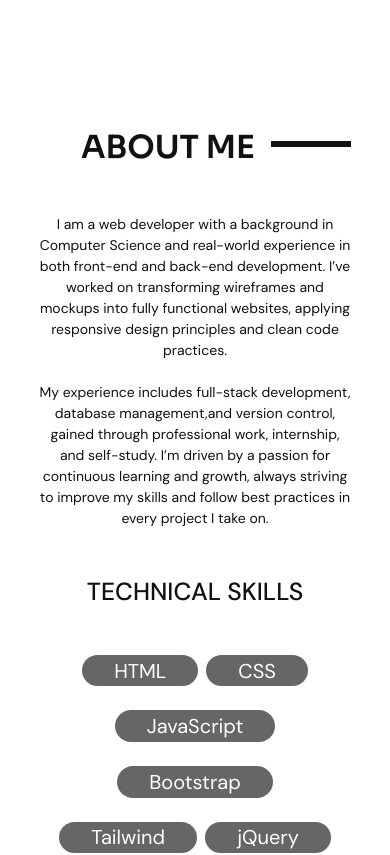
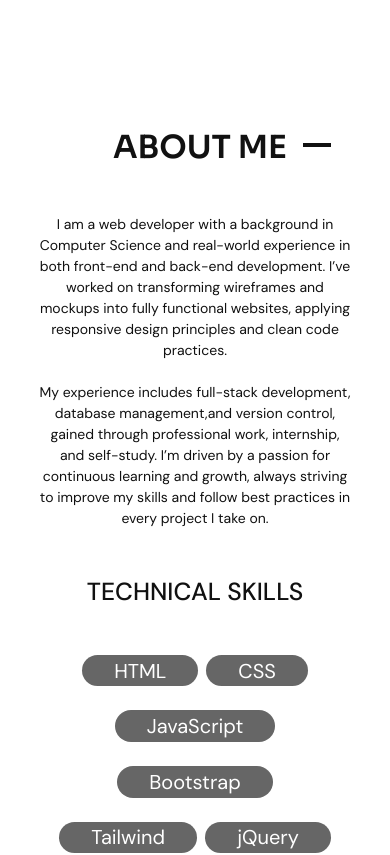
Before and after one commit to ArabellaJordan/Portfolio-v2, a Vue app: page / in a window 390 px wide. Shown: the part 940-1795 px from the top of the page. Built offline with nearby package versions, Linux system fonts and the light colour scheme.

Commit message:
responsive adjustment

```diff
--- a/src/assets/scss/components/_landing.scss
+++ b/src/assets/scss/components/_landing.scss
@@ -178,14 +178,25 @@
             text-align: right;
             transform: translateX(-6rem);
 
+            @include breakpoint-down(small) {
+                transform: translateX(-4rem);
+            }
+
             &::after {
                 content: "";
                 position: absolute;
                 bottom: 50%;
                 padding-left: 1rem;
-                border-bottom: 0.4rem solid var(--color-text);
                 width: 5rem;
                 margin-left: 1rem;
+                width: clamp(1rem, 1rem + 3vw, 5rem);
+                transform: translateX(1rem);
+                border-bottom: 0.4rem solid var(--color-text);
+
+                @include breakpoint-down(small) {
+                    transform: translateX(0);
+                    border-bottom: 0.3rem solid var(--color-text);
+                }
             }
         }
 
@@ -208,7 +219,7 @@
                 transform: translateX(-6rem);
 
                 @include breakpoint-down(small) {
-                    transform: translateX(-2rem);
+                    transform: translateX(-130%);
                     border-bottom: 0.3rem solid var(--color-text);
                 }
             }
--- a/src/assets/scss/style.css
+++ b/src/assets/scss/style.css
@@ -377,14 +377,27 @@
   text-align: right;
   transform: translateX(-6rem);
 }
+@media (max-width: 43.7485em) {
+  .section__title--right {
+    transform: translateX(-4rem);
+  }
+}
 .section__title--right::after {
   content: "";
   position: absolute;
   bottom: 50%;
   padding-left: 1rem;
-  border-bottom: 0.4rem solid var(--color-text);
   width: 5rem;
   margin-left: 1rem;
+  width: clamp(1rem, 1rem + 3vw, 5rem);
+  transform: translateX(1rem);
+  border-bottom: 0.4rem solid var(--color-text);
+}
+@media (max-width: 43.7485em) {
+  .section__title--right::after {
+    transform: translateX(0);
+    border-bottom: 0.3rem solid var(--color-text);
+  }
 }
 .section__title--left {
   transform: translateX(6rem);
@@ -405,7 +418,7 @@
 }
 @media (max-width: 43.7485em) {
   .section__title--left::before {
-    transform: translateX(-2rem);
+    transform: translateX(-130%);
     border-bottom: 0.3rem solid var(--color-text);
   }
 }
```
Also changed, not shown: 1 other file (tests, documents, lock files or other folders).
